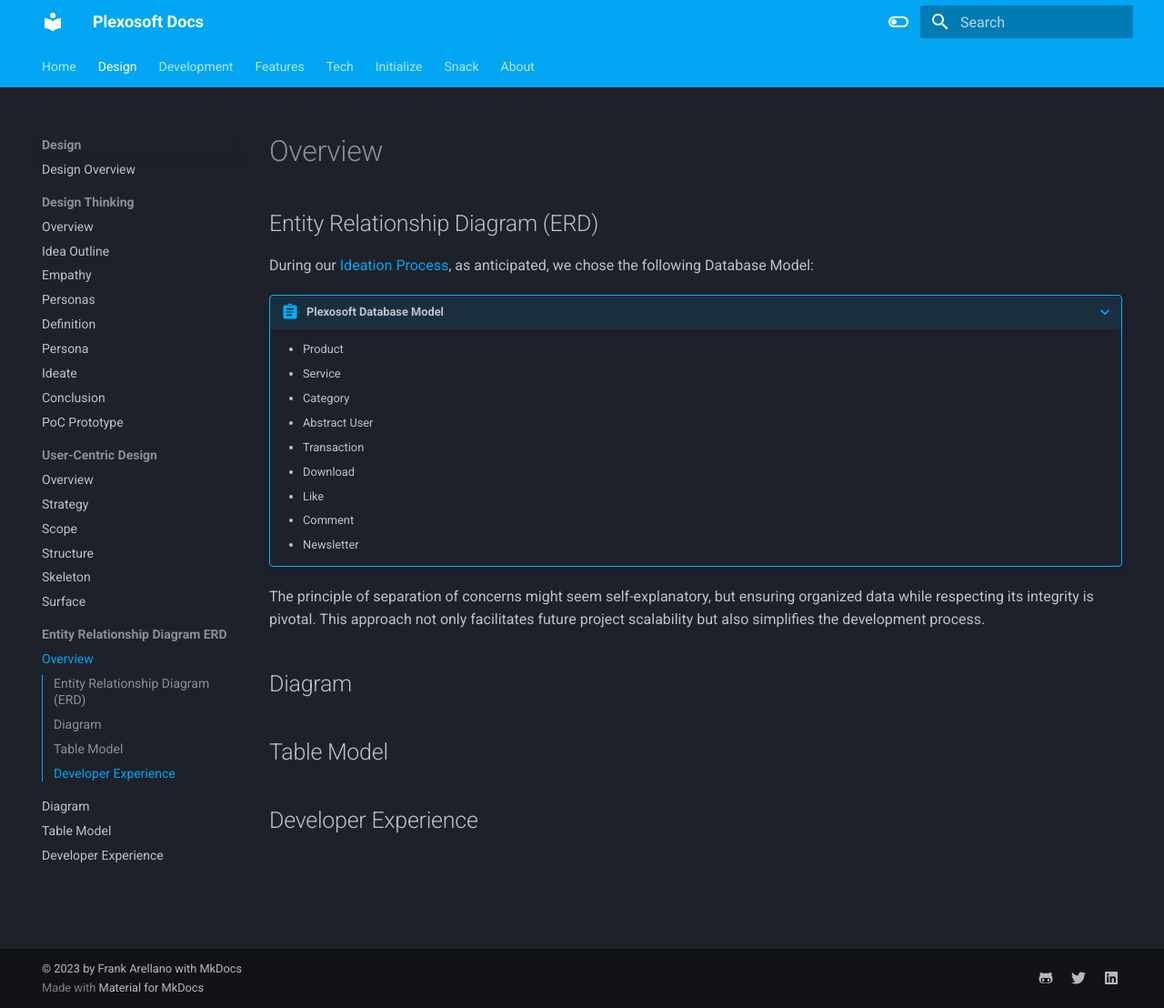
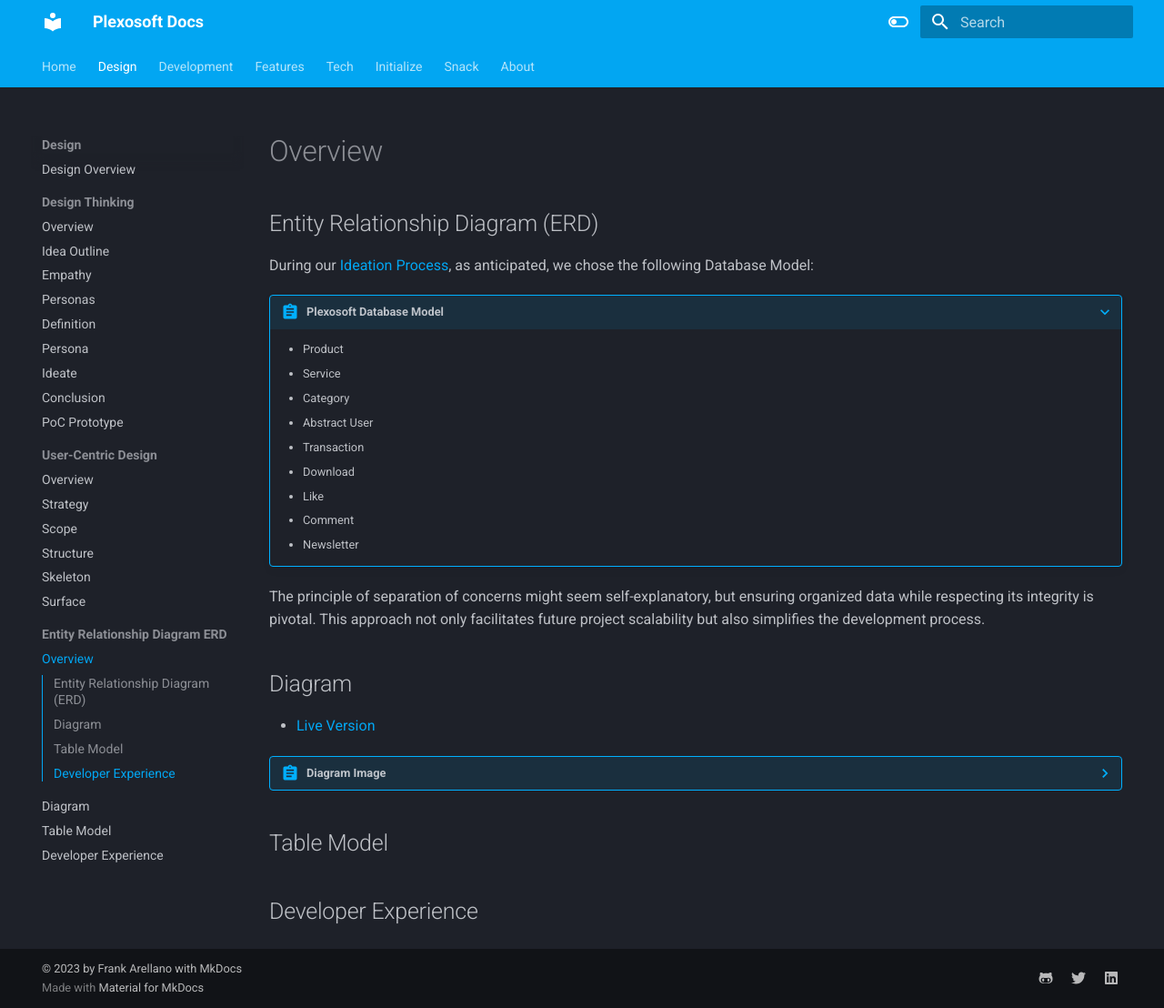
Before and after one commit to Code-Institute-Submissions/py, an MkDocs documentation site: the page built from docs/erd/erd.md, in a window 1280 px wide and 1108 px high. Shown: the whole window at 91% size. Built offline with MkDocs 1.6.1 and Material for MkDocs 9.7.7, drawn with Linux system fonts in a browser that asks for light colours.

Commit message:
docs: upload ERD image and add link

```diff
--- a/docs/erd/erd.md
+++ b/docs/erd/erd.md
@@ -17,6 +17,11 @@
 
 ## Diagram
 
+- [Live Version](https://www.edrawmax.com/online/share.html?code=de920716472111ee8de00a951ba8b83d)
+
+??? abstract "Diagram Image"
+    ![Plexosoft ERD image](../assets/img/plexosoft-erd.png)
+
 ## Table Model
 
 ## Developer Experience
```
Also changed, not shown: docs/assets/img/plexosoft-erd.png (added).
